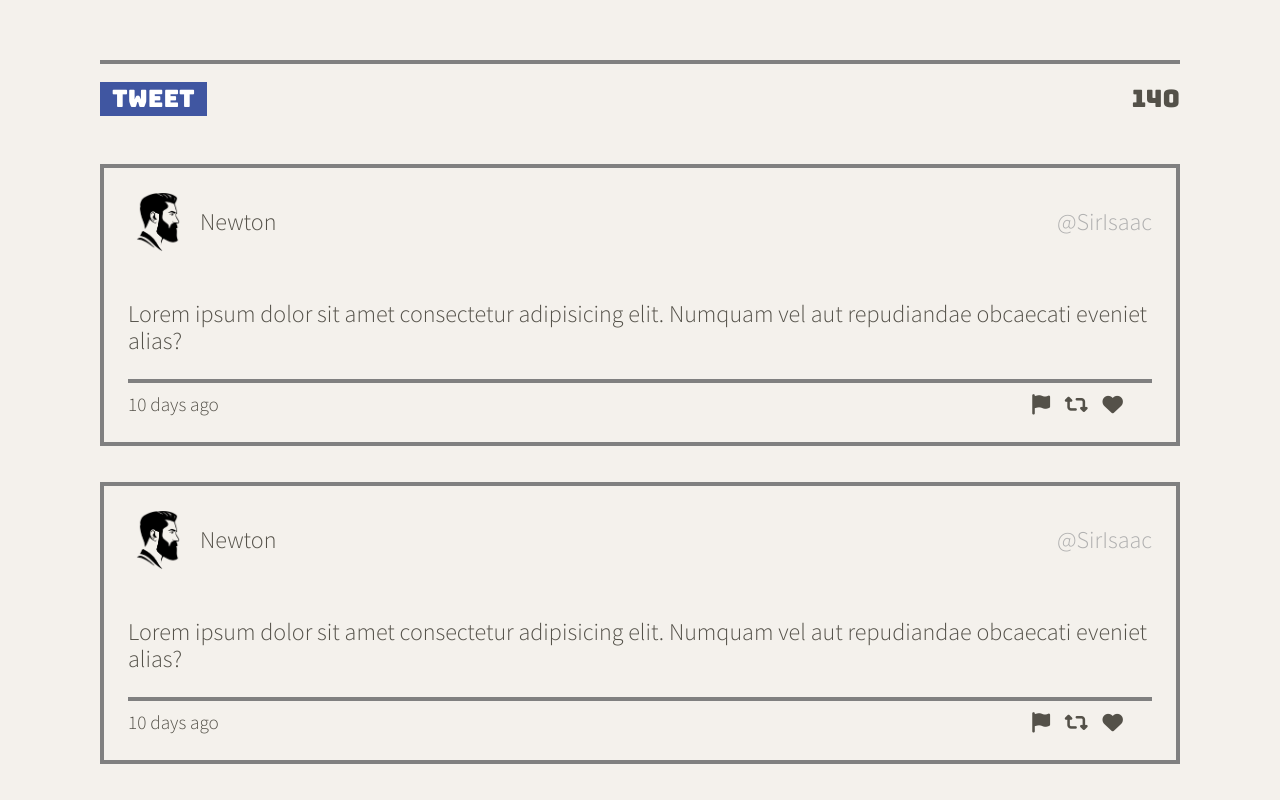
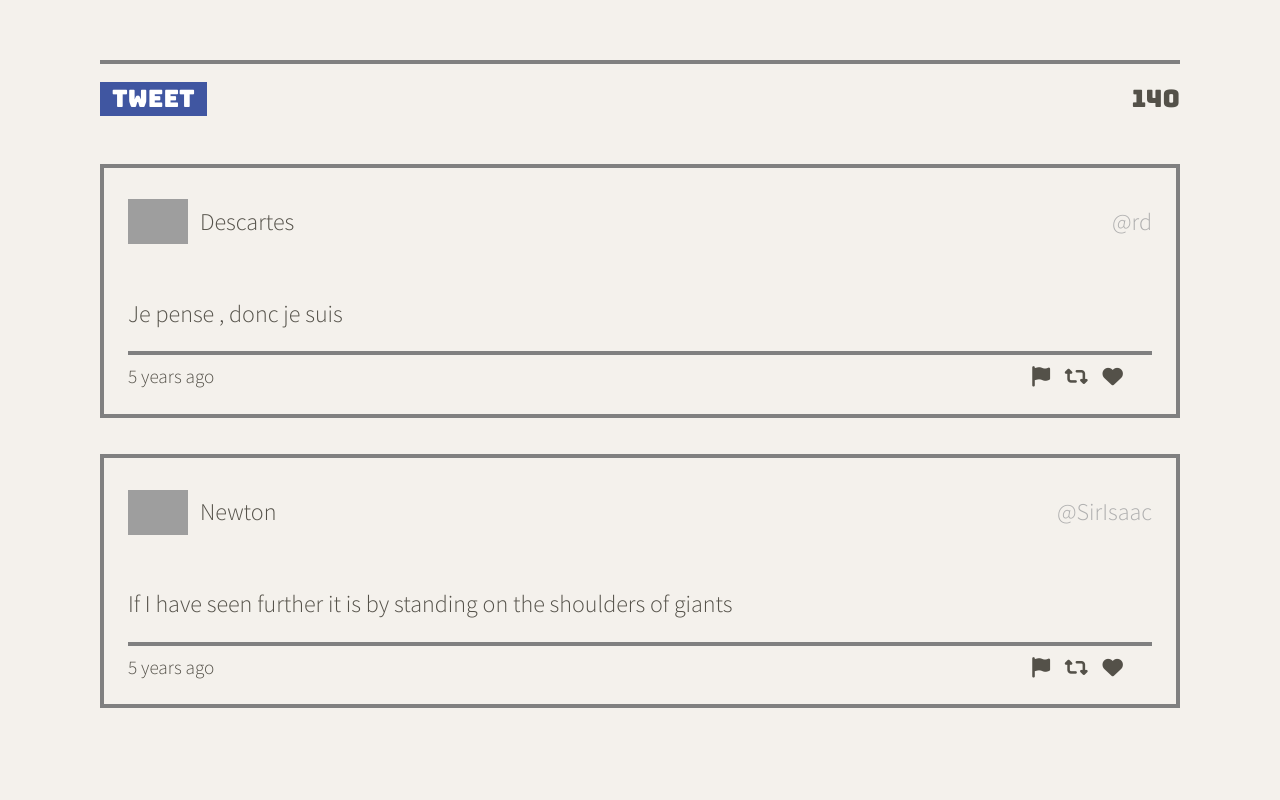
Before and after one commit to kurtisgrant/tweeter, a website: page public/index.html in a window 1280 px wide. Shown: the part 548-1348 px from the top of the page. After the commit the page ends 1292 px from the top, so only its background shows below. Drawn offline with nearby package versions, Linux system fonts and the light colour scheme; grey boxes are pictures that could not be loaded.

Commit message:
Add functionality to render tweets dynamically

```diff
--- a/public/index.html
+++ b/public/index.html
@@ -27,6 +27,9 @@
   <!-- External JS -->
   <script src="https://ajax.googleapis.com/ajax/libs/jquery/3.4.1/jquery.min.js"></script>
   <script src="https://kit.fontawesome.com/a67d28eb1f.js" crossorigin="anonymous"></script>
+  <script src="https://cdnjs.cloudflare.com/ajax/libs/timeago.js/4.0.2/timeago.min.js"
+    integrity="sha512-SVDh1zH5N9ChofSlNAK43lcNS7lWze6DTVx1JCXH1Tmno+0/1jMpdbR8YDgDUfcUrPp1xyE53G42GFrcM0CMVg=="
+    crossorigin="anonymous" referrerpolicy="no-referrer"></script>
 
   <!-- App JS -->
   <script type="text/javascript" src="/scripts/client.js"></script>
@@ -64,48 +67,8 @@
         </div>
       </form>
     </section>
-    <section class="tweets">
-      <article>
-        <header class="tweet-header">
-          <div class="container">
-            <div class="img-container"><img src="/images/profile-img.png" alt="profile image"></div>
-            <span class="name">Newton</span>
-          </div>
-          <span class="handle">@SirIsaac</span>
-        </header>
-        <p class="tweet-body">Lorem ipsum dolor sit amet consectetur adipisicing elit. Numquam vel aut repudiandae
-          obcaecati eveniet alias?
-        </p>
-        <footer class="tweet-footer">
-          <small>10 days ago</small>
-          <div class="icon-container">
-            <a href="#"><i class="fas fa-flag"></i></a>
-            <a href="#"><i class="fas fa-retweet"></i></a>
-            <a href="#"><i class="fas fa-heart"></i></a>
-          </div>
-        </footer>
-      </article>
-      <article>
-        <header class="tweet-header">
-          <div class="container">
-            <div class="img-container"><img src="/images/profile-img.png" alt="profile image"></div>
-            <span class="username">Newton</span>
-          </div>
-          <span class="handle">@SirIsaac</span>
-        </header>
-        <p class="tweet-body">Lorem ipsum dolor sit amet consectetur adipisicing elit. Numquam vel aut repudiandae
-          obcaecati eveniet alias?
-        </p>
-        <footer class="tweet-footer">
-          <small>10 days ago</small>
-          <div class="icon-container">
-            <a href="#"><i class="fas fa-flag"></i></a>
-            <a href="#"><i class="fas fa-retweet"></i></a>
-            <a href="#"><i class="fas fa-heart"></i></a>
-          </div>
-        </footer>
-      </article>
-    </section>
+
+    <section class="tweets"></section>
 
   </main>
 
--- a/public/scripts/client.js
+++ b/public/scripts/client.js
@@ -1,5 +1,67 @@
-/*
- * Client-side JS logic goes here
- * jQuery is already loaded
- * Reminder: Use (and do all your DOM work in) jQuery's document ready function
- */
+
+//  Client-side JS logic
+
+const renderTweets = function(arrOfTweetObjs) {
+  const $tweetContainer = $('section.tweets');
+  const arrOfTweetsSorted = arrOfTweetObjs.sort((a, b) => a.created_at - b.created_at);
+  for (const tweetObj of arrOfTweetsSorted) {
+    const $tweet = createTweetElement(tweetObj);
+    $tweetContainer.append($tweet);
+    $;
+  }
+};
+
+const createTweetElement = function(tweetObj) {
+  const { user, content, created_at: timestamp } = tweetObj;
+  const $twArticle = $('<article>').html(`
+  <header class="tweet-header">
+    <div class="container">
+      <div class="img-container">
+        <img src="${user.avatars}" alt="profile image">
+      </div>
+      <span class="username">${user.name}</span>
+    </div>
+    <span class="handle">${user.handle}</span>
+  </header>
+  <p class="tweet-body">${content.text}</p>
+  <footer class="tweet-footer">
+    <small>${timeago.format(timestamp)}</small>
+    <div class="icon-container">
+      <a href="#"><i class="fas fa-flag"></i></a>
+      <a href="#"><i class="fas fa-retweet"></i></a>
+      <a href="#"><i class="fas fa-heart"></i></a>
+    </div>
+  </footer>
+  `);
+  return $twArticle;
+};
+
+const data = [
+  {
+    "user": {
+      "name": "Newton",
+      "avatars": "https://i.imgur.com/73hZDYK.png"
+      ,
+      "handle": "@SirIsaac"
+    },
+    "content": {
+      "text": "If I have seen further it is by standing on the shoulders of giants"
+    },
+    "created_at": 1461116232227
+  },
+  {
+    "user": {
+      "name": "Descartes",
+      "avatars": "https://i.imgur.com/nlhLi3I.png",
+      "handle": "@rd"
+    },
+    "content": {
+      "text": "Je pense , donc je suis"
+    },
+    "created_at": 1461113959088
+  }
+];
+
+$(() => {
+  renderTweets(data);
+});
--- a/server/data-files/initial-tweets.json
+++ b/server/data-files/initial-tweets.json
@@ -8,7 +8,7 @@
     "content": {
       "text": "If I have seen further it is by standing on the shoulders of giants"
     },
-    "created_at": 1639356386514
+    "created_at": 1639408240033
   },
   {
     "user": {
@@ -19,6 +19,6 @@
     "content": {
       "text": "Je pense , donc je suis"
     },
-    "created_at": 1639442786514
+    "created_at": 1639494640033
   }
 ]
```
